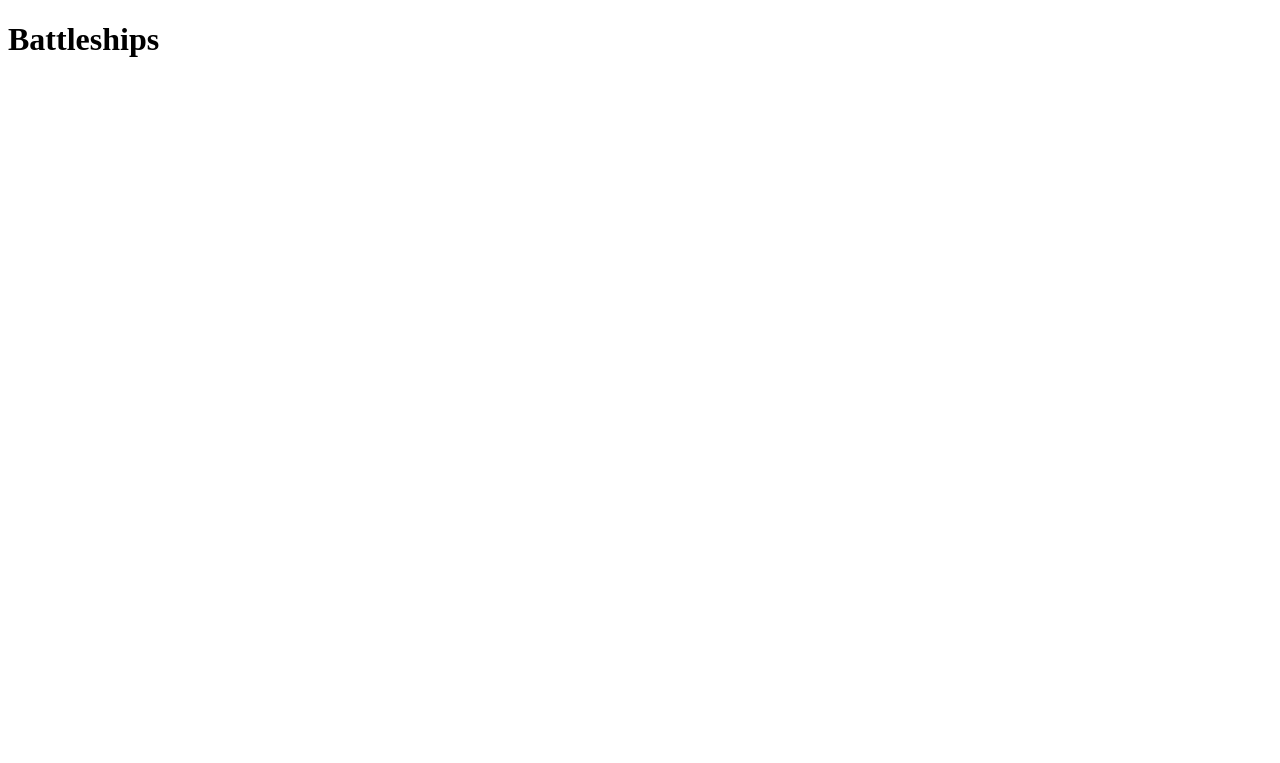
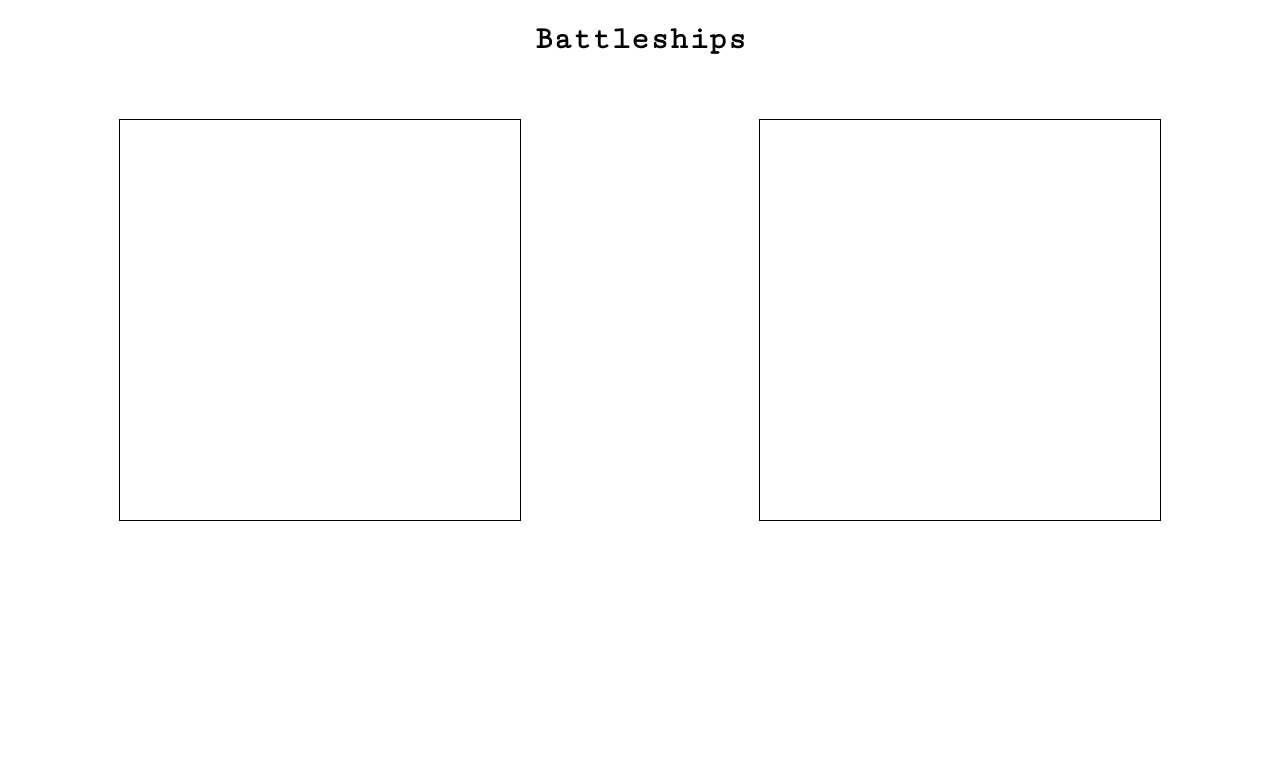
Before and after one commit to MaciejReimann/Battleships-, a plain HTML site: page index.html in a window 1280 px wide. Drawn offline with Linux system fonts and the light colour scheme.

Commit message:
basic app layout is done

```diff
--- /dev/null
+++ b/Canvas.js
@@ -0,0 +1,34 @@
+
+
+
+const CanvasConfig = function(mod, wInMod, hInMod, parentEl, className) {
+  this.modularUnit = mod;
+  this.width = this.modularUnit * wInMod;
+  this.height = this.modularUnit * hInMod;
+  this.parentElement = parentEl;
+  this.className = className;
+};
+
+const Canvas = function(config) {
+  this.config = config;
+  this.modularUnit = this.config.modularUnit;
+  this.canvas = document.createElement('canvas');
+  this.config.parentElement.appendChild(this.canvas);
+  this.canvas.className = this.config.className;
+  this.canvas.width = this.config.width;
+  this.canvas.height = this.config.height;
+  this.ctx = this.canvas.getContext('2d');
+  this.content = [];
+};
+
+Canvas.prototype.clear = function() {
+  this.ctx.clearRect(0, 0, this.canvas.width, this.canvas.height)
+};
+Canvas.prototype.render = function(shape) {
+  this.clear();
+  this.renderContent();
+};
+
+Canvas.prototype.renderContent = function(tetris) {
+
+};
--- a/index.html
+++ b/index.html
@@ -12,21 +12,20 @@
     <header class='header'>
       <h1>Battleships</h1>
     </header>
-    <div class='score'></div>
-    <div class='timer'></div>
-    <main class='main'>
-    </main>
-    <aside class="sidebar">
-    </aside>
-    <footer class='footer'>
-    </footer>
+    <div class='player-1 board'></div>
+    <div class='player-1 fleet'></div>
+    <div class='player-1 timer'></div>
+    <div class='player-2 board'></div>
+    <div class='player-2 fleet'></div>
+    <div class='player-2 timer'></div>
+    <footer class='footer'></footer>
 
-<!--     <script src="helper.js"></script>
+    <!-- <script src="helper.js"></script>
     <script src="geometry.js"></script>
     <script src="Tetris.js"></script>
-    <script src="TetrisFactory.js"></script>
+    <script src="TetrisFactory.js"></script> -->
     <script src="Canvas.js"></script>
-    <script src="Score.js"></script>
+   <!--  <script src="Score.js"></script>
     <script src="Timer.js"></script> -->
     <script src="script.js"></script>
   </body>
--- a/script.js
+++ b/script.js
@@ -1 +1,14 @@
 console.log("Hi there!")
+
+const view = {};
+view.boardPlayer_1 = document.querySelector('.player-1.board')
+view.boardPlayer_2 = document.querySelector('.player-2.board')
+// view.canvasPlayer_2 = new Canvas(canvasConfig);
+
+const battlefieldCanvasConfig_1 = new CanvasConfig(40, 10, 10, view.boardPlayer_1, 'battlefield');
+const battlefieldCanvas_1 = new Canvas(battlefieldCanvasConfig_1);
+
+const battlefieldCanvasConfig_2 = new CanvasConfig(40, 10, 10, view.boardPlayer_2, 'battlefield');
+const battlefieldCanvas_2 = new Canvas(battlefieldCanvasConfig_2);
+
+// console.log(battlefieldCanvas)
--- a/style.css
+++ b/style.css
@@ -0,0 +1,45 @@
+
+
+body {
+  text-align: center;
+  font-family: 'Cutive Mono', monospace;
+  font-weight: 400;
+  margin: 0;
+}
+
+/* grid container*/
+.page {
+  display: grid;
+  grid-template-columns: 50vw 50vw;
+  grid-template-rows: 1fr 6fr .5fr 2fr .5fr;
+  grid-template-areas:  "header header"
+                        "boardOne boardTwo"
+                        "timerOne timerTwo"
+                        "fleetOne fleetTwo"
+                        "footer footer";
+  height: 100vh;
+  max-width: 100vw;
+}
+ /*grid items*/
+.header { grid-area: header; }
+
+.player-1.board { grid-area: boardOne; }
+.player-2.board { grid-area: boardTwo; }
+
+.player-1.timer { grid-area: timerOne; }
+.player-2.timer { grid-area: timerTwo; }
+
+.player-1.fleet { grid-area: fleetOne; }
+.player-2.fleet { grid-area: fleetTwo; }
+
+.footer { grid-area: footer; }
+
+.board {
+  display: grid;
+}
+
+.board canvas {
+  align-self: center;
+  justify-self: center;
+	border: solid 1px black;
+}
```
